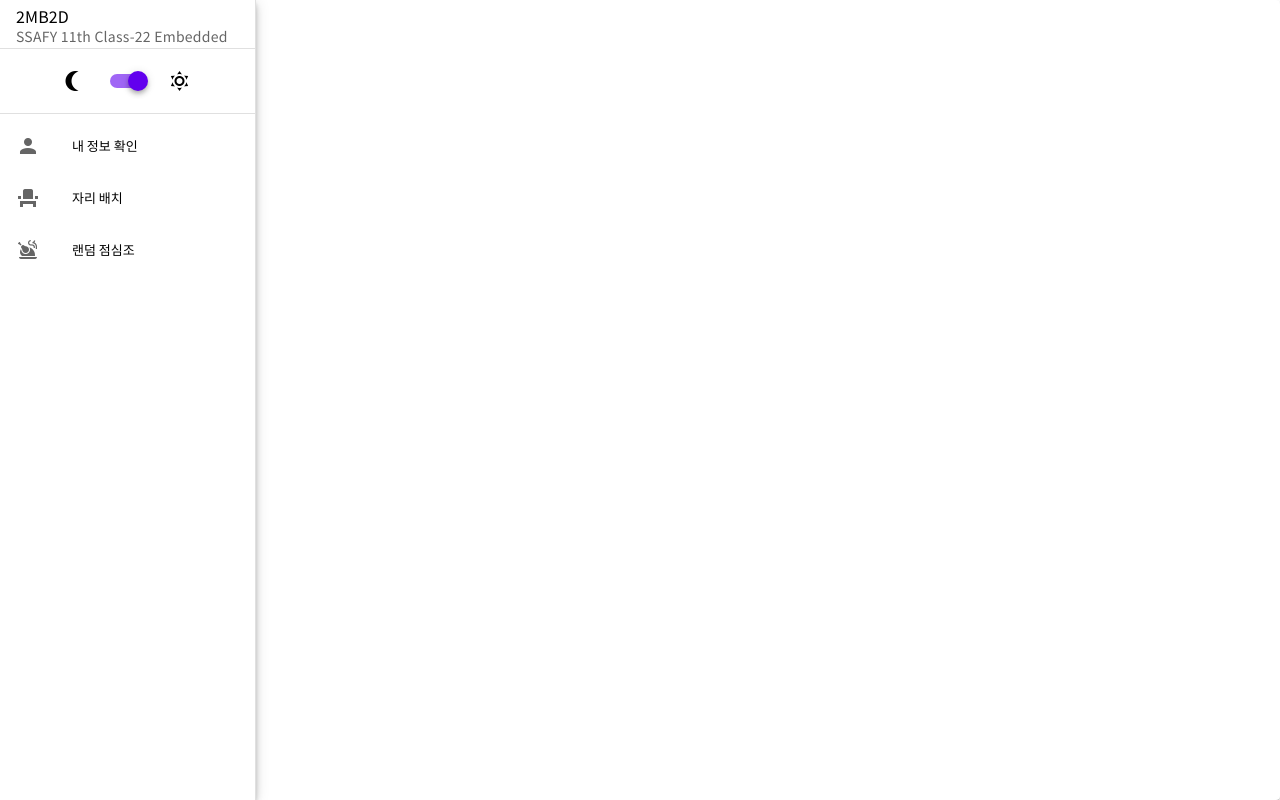
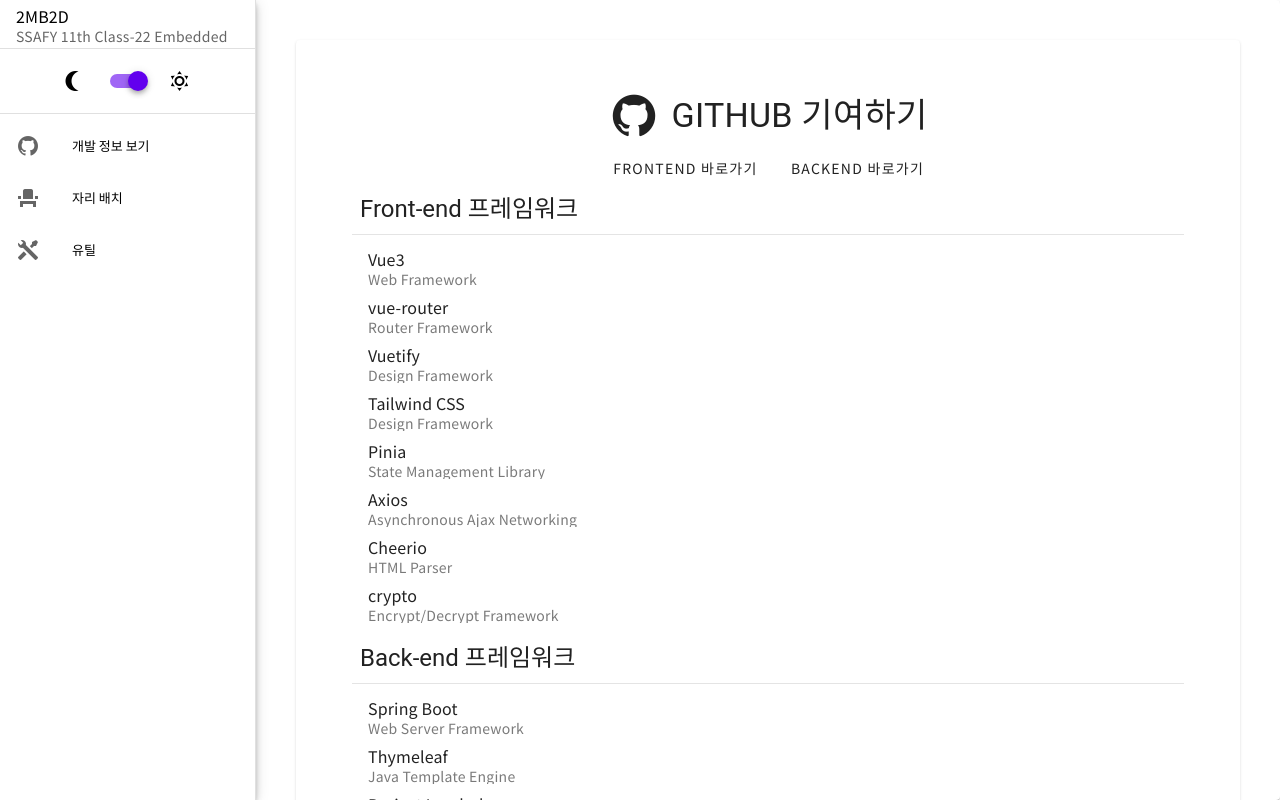
Before and after one commit to MS-Harine/2mb2d-frontend, a Vue app: page /#/development in a window 1280 px wide. Built offline with nearby package versions, Linux system fonts and the light colour scheme.

Commit message:
Update Util & Development page

```diff
--- a/src/components/TheSideNavBar.vue
+++ b/src/components/TheSideNavBar.vue
@@ -15,9 +15,9 @@
 
   const linkList = [
     {
-      icon: 'mdi-account',
-      title: '내 정보 확인',
-      value: 'account',
+      icon: 'mdi-github',
+      title: '개발 정보 보기',
+      value: 'development',
     },
     {
       icon: 'mdi-seat',
@@ -25,9 +25,9 @@
       value: 'seat',
     },
     {
-      icon: 'mdi-food-turkey',
-      title: '랜덤 점심조',
-      value: 'lunch',
+      icon: 'mdi-tools',
+      title: '유틸',
+      value: 'util',
     },
   ];
 </script>
--- a/src/components/UserList.vue
+++ b/src/components/UserList.vue
@@ -17,7 +17,6 @@
       users.push(userList.splice(0, numInRow));
     }
   }
-  console.log(users);
 </script>
 
 <template>
--- a/src/pages/AccountPage.vue
+++ /dev/null
@@ -1,3 +0,0 @@
-<template>
-  <div>개발중입니다</div>
-</template>
--- /dev/null
+++ b/src/pages/DevelopmentPage.vue
@@ -0,0 +1,77 @@
+<script setup>
+  const frontFrameworkList = [{
+    name: 'Vue3',
+    category: 'Web Framework'
+  }, {
+    name: 'vue-router',
+    category: 'Router Framework'
+  }, {
+    name: 'Vuetify',
+    category: 'Design Framework'
+  }, {
+    name: 'Tailwind CSS',
+    category: 'Design Framework'
+  }, {
+    name: 'Pinia',
+    category: 'State Management Library'
+  }, {
+    name: 'Axios',
+    category: 'Asynchronous Ajax Networking'
+  }, {
+    name: 'Cheerio',
+    category: 'HTML Parser'
+  }, {
+    name: 'crypto',
+    category: 'Encrypt/Decrypt Framework'
+  }];
+  const backFrameworkList = [{
+    name: 'Spring Boot',
+    category: 'Web Server Framework'
+  }, {
+    name: 'Thymeleaf',
+    category: 'Java Template Engine'
+  }, {
+    name: 'Project Lombok',
+    category: 'Java Automation Library'
+  }];
+</script>
+
+<template>
+  <v-card class="ma-10 pa-10">
+    <v-card-title class="text-h6 text-md-h5 text-lg-h4 d-flex justify-center align-center">
+      <v-icon icon="mdi-github" class="mr-3" />
+      <span>GITHUB 기여하기</span>
+    </v-card-title>
+    <v-card-text>
+      <div class="d-flex justify-center">
+        <v-btn
+          variant="text"
+          href="https://github.com/MS-Harine/2mb2d-frontend"
+          target="_blank"
+        >Frontend 바로가기</v-btn>
+        <v-btn
+          variant="text"
+          href="https://github.com/ssongone/2mb2d"
+          target="_blank">Backend 바로가기</v-btn>
+      </div>
+      <p class="pa-2 text-h5">Front-end 프레임워크</p>
+      <v-divider></v-divider>
+      <v-list lines="one">
+        <v-list-item
+          v-for="(item, idx) in frontFrameworkList"
+          :key="idx"
+          :title="item.name"
+          :subtitle="item.category"></v-list-item>
+      </v-list>
+      <p class="pa-2 text-h5">Back-end 프레임워크</p>
+      <v-divider></v-divider>
+      <v-list lines="one">
+        <v-list-item
+          v-for="(item, idx) in backFrameworkList"
+          :key="idx"
+          :title="item.name"
+          :subtitle="item.category"></v-list-item>
+      </v-list>
+    </v-card-text>
+  </v-card>
+</template>
--- a/src/pages/LaunchPage.vue
+++ /dev/null
@@ -1,3 +0,0 @@
-<template>
-  <div>개발중입니다</div>
-</template>
--- /dev/null
+++ b/src/pages/UtilPage.vue
@@ -0,0 +1,32 @@
+<script setup lang="ts">
+  import { ref } from 'vue';
+  import ExamplePanel from '@/pages/panels/ExamplePanel.vue';
+
+  const panel = ref([0]);
+</script>
+
+<template>
+  <v-card
+    class="ma-10 pa-10"
+    style="min-width: 500px;">
+    <v-card-title>프로젝트를 연습해보세요!</v-card-title>
+    <v-card-text>
+      <p>여러 기능들을 개발해 주실 분들을 찾습니다</p>
+      <p>Pull Request를 날려주시면 Code review 이후 Accept 해드립니다!</p>
+      <v-divider class="mt-3 mb-3"></v-divider>
+      <p class="text-h5">Instruction</p>
+      <ol>
+        <li>panels 폴더에 ExamplePanel을 복사한다.</li>
+        <li>본인이 원하는 기능을 만든다.</li>
+        <li>PR을 날린다!</li>
+      </ol>
+    </v-card-text>
+  </v-card>
+  <v-expansion-panels
+    class="pa-10"
+    style="min-width: 700px;"
+    v-model="panel"
+    multiple>
+    <example-panel></example-panel>
+  </v-expansion-panels>
+</template>
--- /dev/null
+++ b/src/pages/panels/ExamplePanel.vue
@@ -0,0 +1,11 @@
+<template>
+  <v-expansion-panel>
+    <v-expansion-panel-title>
+      <p>Example Util</p>
+    </v-expansion-panel-title>
+    <v-expansion-panel-text>
+      <p>해당 Example을 참고하여 기능 개발 후 PR 부탁드립니다!</p>
+      <p>랜덤 인원 뽑기같은거 만들면 재밌을지도..?</p>
+    </v-expansion-panel-text>
+  </v-expansion-panel>
+</template>
--- a/src/pages/seat/TheAdminPanel.vue
+++ b/src/pages/seat/TheAdminPanel.vue
@@ -26,7 +26,7 @@
     tempUserList.value = users;
   }
 
-  const HASH_PASSWORD = "";
+  const HASH_PASSWORD = "PrBSGeI5882Ze5/mORN9FbALrLxPkjjPWYQKynNa2jeUVf9MSqOpx3JXXsB4C861ReVGQePpPbuOOA7dEv8D5Q==";
   const checkPassword = (password: string): boolean => {
     const hash= crypto.createHash("sha512").update(password).digest("base64");
     if (hash == HASH_PASSWORD)
@@ -35,7 +35,6 @@
   }
 
   const confirmSeat = async () => {
-    console.log("confirm");
     const users = await service.confirmSeat({
       users: tempUserList.value,
       password: "",
--- a/src/router/index.ts
+++ b/src/router/index.ts
@@ -1,15 +1,15 @@
 import SeatPage from "@/pages/seat/SeatPage.vue";
-import AccountPage from "@/pages/AccountPage.vue";
-import LaunchPage from "@/pages/LaunchPage.vue";
+import DevelopmentPage from "@/pages/DevelopmentPage.vue";
+import UtilPage from "@/pages/UtilPage.vue";
 import { createRouter, createWebHashHistory } from "vue-router";
 
 const router = createRouter({
   history: createWebHashHistory(),
   routes: [
     {
-      path: '/account',
-      name: "account",
-      component: AccountPage
+      path: '/development',
+      name: "development",
+      component: DevelopmentPage
     },
     {
       path: '/seat',
@@ -17,10 +17,10 @@
       component: SeatPage
     },
     {
-      path: '/lunch',
-      name: "lunch",
-      component: LaunchPage
-    },
+      path: '/util',
+      name: "util",
+      component: UtilPage
+    }
   ],
 });
 
```
